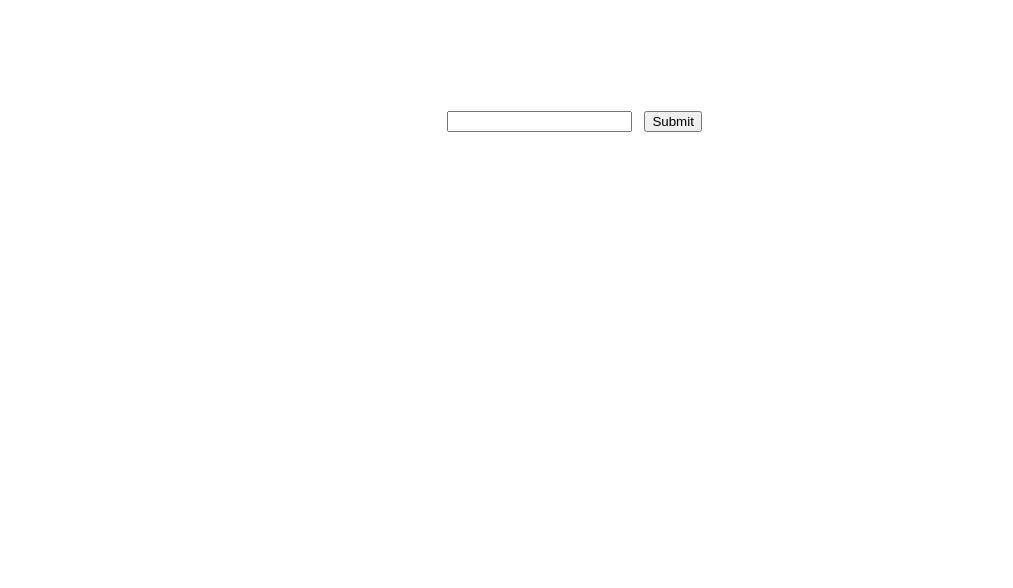
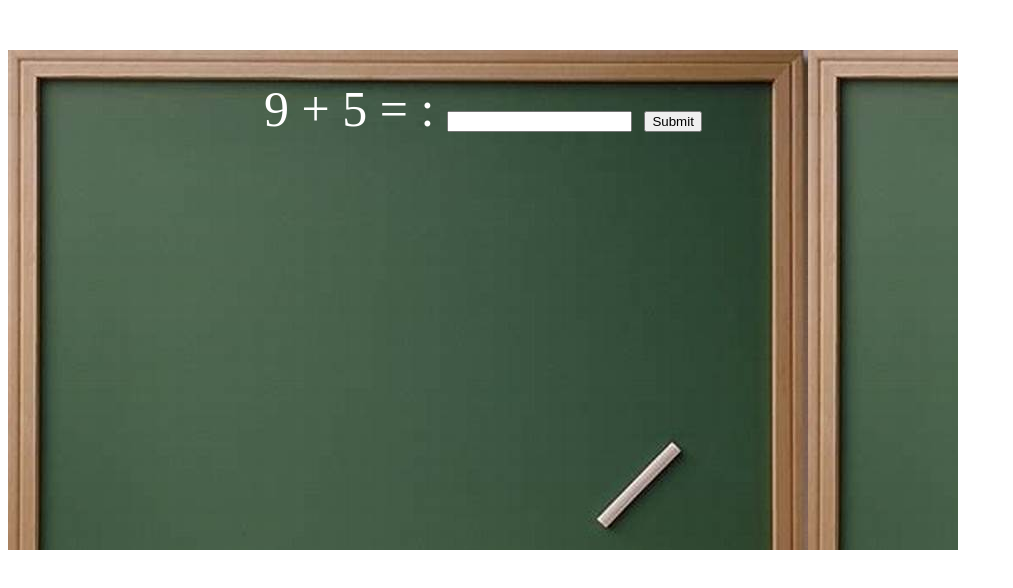
Before and after one commit to SpyGenio/Juego, a plain HTML site: page index.html in a window 1280 px wide. Shown: the whole page, without its empty margins (0-1013 px from the left). Drawn offline with Linux system fonts and the light colour scheme.

Commit message:
Update index.html

```diff
--- a/index.html
+++ b/index.html
@@ -2,7 +2,7 @@
 <html>
 <style type="text/css">
 .bgimg {
-    background-image: url("pizzara2.jng");
+    background-image: url("pizzara2.jpg");
     	height:500px;
 	width:950px ;
 }
```
